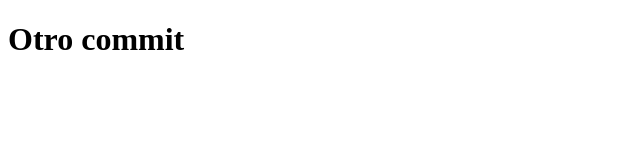
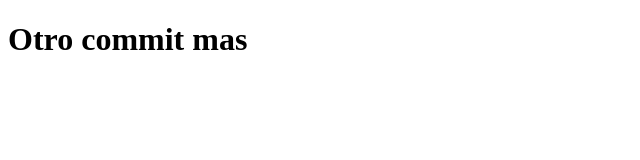
Before and after one commit to bryanpkfr/bryanpkfr.github.io, a plain HTML site: page index.html in a window 1280 px wide. Shown: the whole page, without its empty margins (0-640 px from the left). Drawn offline with Linux system fonts and the light colour scheme.

Commit message:
commit 2 desde VSCODE

```diff
--- a/index.html
+++ b/index.html
@@ -6,6 +6,6 @@
     <title>BryanPKFR - DEV</title>
 </head>
 <body>
-    <h1>Otro commit</h1>
+    <h1>Otro commit mas</h1>
 </body>
 </html>
```
